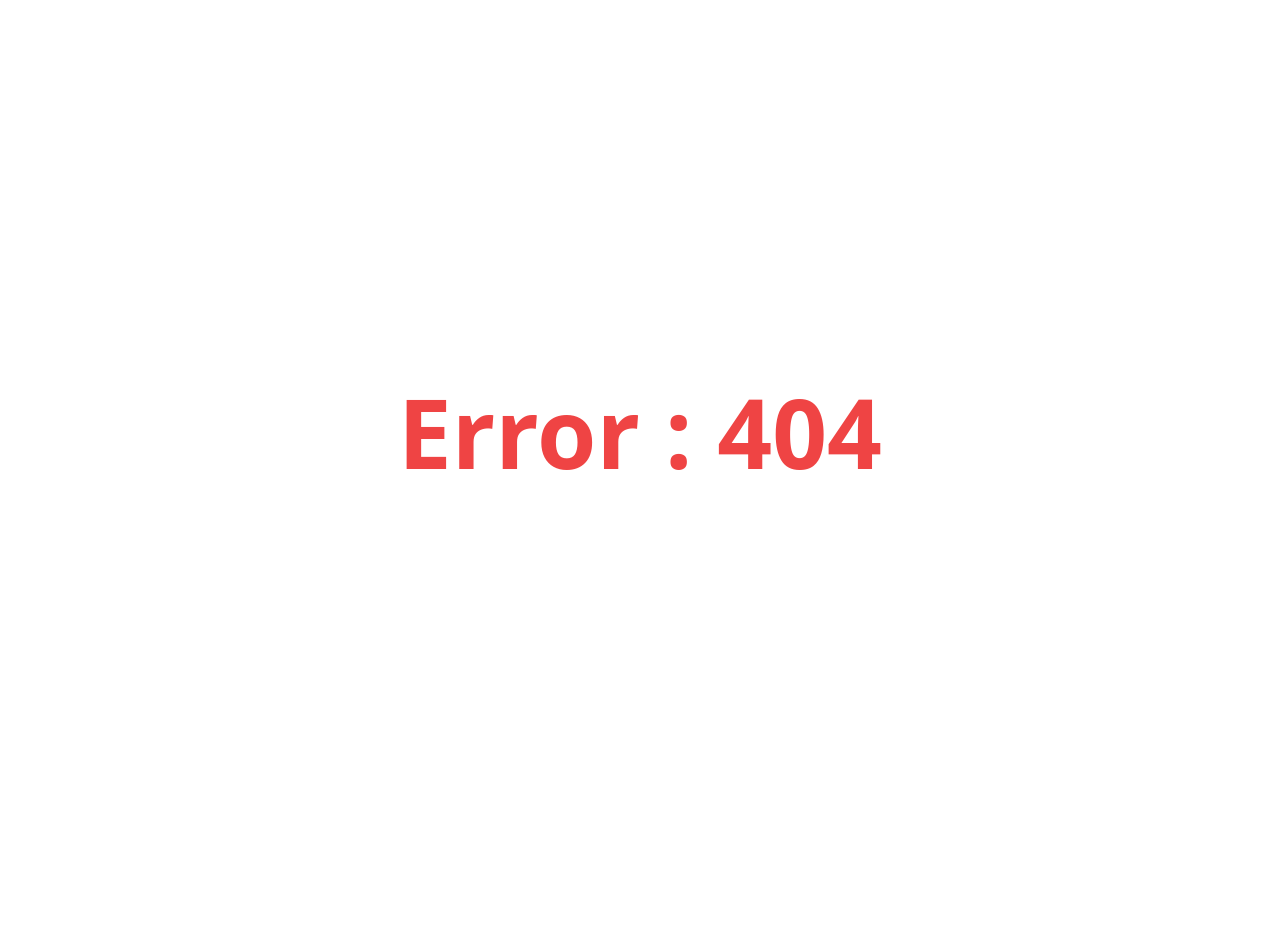
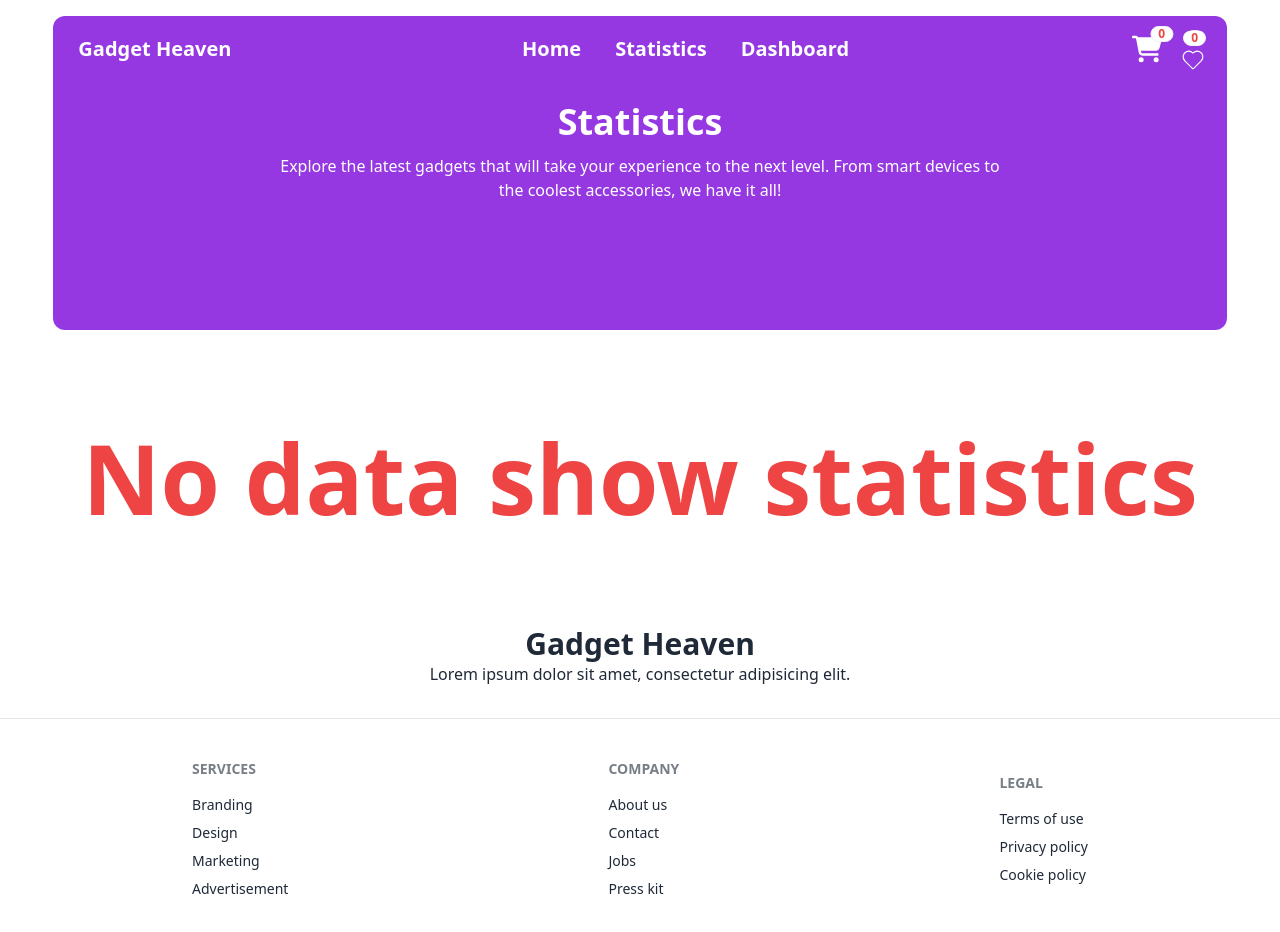
Before and after one commit to ekramulislam2050/b10a8-gadget-heaven-ekramulislam2050, a React (Vite) app: page /Statics in a window 1280 px wide. Before the commit this address had no page. Shown: the top 932 px of the page. Before the commit the page ends 800 px from the top, so only its background shows below. Built offline with nearby package versions, Linux system fonts and the light colour scheme.

Commit message:
added readme file

```diff
--- a/src/Components/CartList/CartList.jsx
+++ b/src/Components/CartList/CartList.jsx
@@ -13,14 +13,14 @@ const CartList = () => {
     // console.log(cardData)
     // total cost --------------------------------------->
     const [totalCost, setTotalCost] = useState(
-         storeAddToCardData.reduce((totalPrice,product)=>{
-             return  totalPrice + product.price
-         },0)
+        storeAddToCardData.reduce((totalPrice, product) => {
+            return totalPrice + product.price
+        }, 0)
     )
     // console.log(parseInt(totalCost))
     // sorting------------------------------>
-       const handleSort=()=>{
-          const sortData = cardData.sort((a,b)=>a.price-b.price)
+    const handleSort = () => {
+        const sortData = cardData.sort((a, b) => a.price - b.price)
         setCardData([...sortData])
         //   console.log(sortData)
     }
@@ -33,7 +33,7 @@ const CartList = () => {
         setStoreAddToCardData(ls_dataAfterRemove)
 
     }, [clickedData])
-    const deleteItem = (c_data,price) => {
+    const deleteItem = (c_data, price) => {
         // console.log(c_data)
         // console.log(cardData)
         //  console.log(price)
@@ -47,12 +47,29 @@ const CartList = () => {
         getRemoveDataFromCartLis(c_data)
 
         setClickedData(c_data)
-        setTotalCost(totalCost-price)
+        setTotalCost(totalCost - price)
 
 
     }
     return (
         <div>
+            {/* modal---------------------- */}
+            {/* Open the modal using document.getElementById('ID').showModal() method */}
+
+            <dialog id="my_modal_5" className="modal modal-bottom sm:modal-middle">
+                <div className="modal-box">
+                    <div className="flex flex-col justify-center item-center w-[100px] mx-auto">
+                        <img src="src/assets/image/Group.png" className="w-full"/>
+                    </div>
+                    <p className="py-4 text-center">Parches successful </p>
+                    <div className="justify-center modal-action">
+                        <form method="dialog">
+                            {/* if there is a button in form, it will close the modal */}
+                            <button className=" btn w-[400px] bg-green-500 text-white">Close</button>
+                        </form>
+                    </div>
+                </div>
+            </dialog>
             <div className="flex-row justify-between  card card-compact bg-base-100 w-[80%] mx-auto py-5 px-5 my-5">
                 <div>
                     <h1 className="text-4xl font-semibold">cart</h1>
@@ -61,11 +78,11 @@ const CartList = () => {
                     <span className="mr-1 text-2xl font-semibold">Total price :$ {parseInt(totalCost)}</span>
                     <button className="mr-2 text-xl  rounded-full w-28 bg-[#9538e2] text-white py-2" onClick={handleSort}> Sort</button>
 
-                    <button className="text-xl bg-[#9538e2] rounded-full text-white   w-28 py-2" >Parches</button>
+                    <button className="text-xl bg-[#9538e2] rounded-full text-white   w-28 py-2" onClick={() => document.getElementById('my_modal_5').showModal()}>Parches</button>
                 </div>
             </div>
             <div>
-                { cardData.map((c_data, index) => <div className="flex-row justify-between shadow-xl card card-compact bg-base-100 w-[80%] mx-auto py-5 px-5 my-5" key={index}>
+                {cardData.map((c_data, index) => <div className="flex-row justify-between shadow-xl card card-compact bg-base-100 w-[80%] mx-auto py-5 px-5 my-5" key={index}>
                     <figure>
                         <img
                             src={c_data.product_image} className="w-[150px]" />
@@ -78,7 +95,7 @@ const CartList = () => {
                         </div>
                     </div>
                     <div className="flex items-center ">
-                            <TiDeleteOutline className="text-5xl text-red-500" onClick={() => deleteItem(c_data,c_data.price)} />
+                        <TiDeleteOutline className="text-5xl text-red-500" onClick={() => deleteItem(c_data, c_data.price)} />
                     </div>
                 </div>
 
--- a/src/Components/DashBoard/DashBoard.jsx
+++ b/src/Components/DashBoard/DashBoard.jsx
@@ -1,4 +1,4 @@
-import {  useState } from "react";
+import { useState } from "react";
 
 import CartList from "../CartList/CartList";
 import WishList from "../WishList/WishList";
--- a/src/Components/NavBar/NavBar.jsx
+++ b/src/Components/NavBar/NavBar.jsx
@@ -18,7 +18,10 @@ const NavBar = () => {
                         Home
                     </NavLink>
 
-                    <a className="text-xl text-white btn btn-ghost">Statistics</a>
+                    <NavLink to={"Statics"} className="text-xl text-white btn btn-ghost">Statistics
+
+                    </NavLink>
+
                     <NavLink to={"DashBoard"} className="text-xl text-white btn btn-ghost">
                         Dashboard
                     </NavLink>
--- /dev/null
+++ b/src/Components/Statics/Statics.jsx
@@ -0,0 +1,20 @@
+
+
+const Statics = () => {
+    return (
+        <div>
+             <div className="bg-[#9538e2] w-11/12 mx-auto  pb-32 rounded-b-xl">
+                <div className="">
+                    <h1 className="pt-5 text-4xl font-bold text-center text-white">Statistics</h1>
+                    <p className="pt-3 text-center text-white">Explore the latest gadgets that will take your experience to the next level. From smart devices to <br></br>the coolest accessories, we have it all!</p>
+
+
+                </div>
+
+            </div>
+            <h1 className="font-bold text-center text-red-500 text-8xl my-[100px]">No data show statistics</h1>
+        </div>
+    );
+};
+
+export default Statics;
--- a/src/Components/WishList/WishList.jsx
+++ b/src/Components/WishList/WishList.jsx
@@ -32,8 +32,8 @@ const WishList = () => {
     }
     return (
         <div>
-            <div>
-                <h1>Wish list</h1>
+            <div className="text-center">
+                <h1 className="pt-3 text-4xl font-semibold">Wish list</h1>
             </div>
             <div>
                 {
```
Also changed, not shown: src/main.jsx (+9 -1 lines), public/README.md (added). Lines whose indentation alone changed are shown as unchanged.
